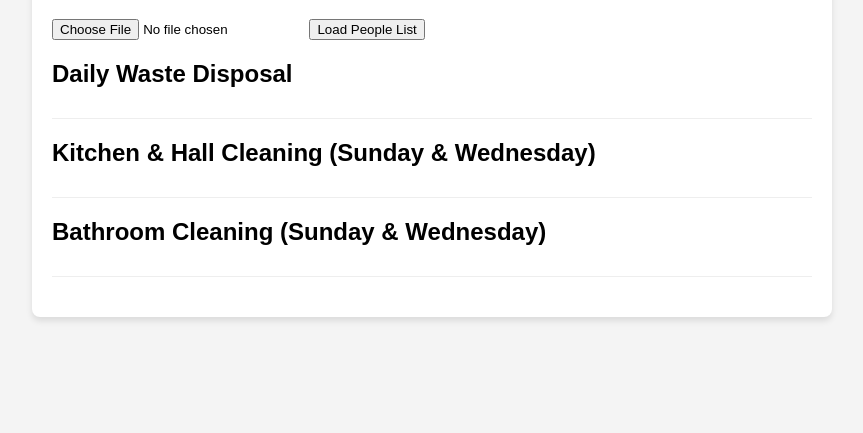
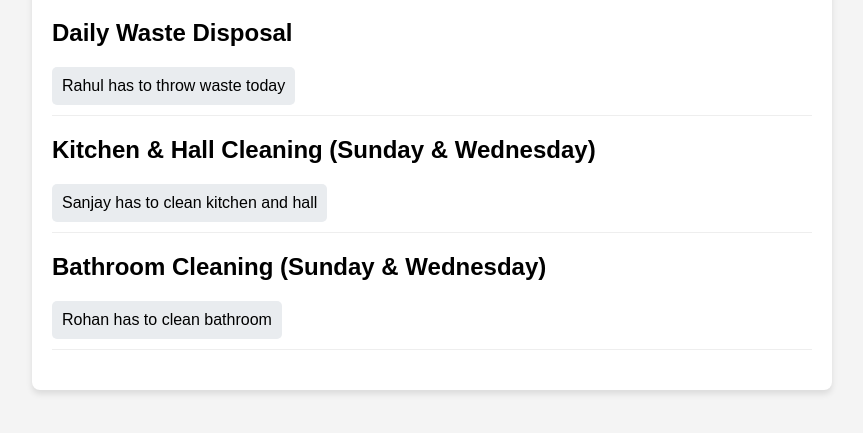
Before and after one commit to idev-design/test01, a plain HTML site: page index.html in a window 1280 px wide. Shown: the part 101-534 px from the top of the page, without its empty margins (208-1071 px from the left). Drawn offline with Linux system fonts and the light colour scheme.

Commit message:
Update index.html
Management

```diff
--- a/index.html
+++ b/index.html
@@ -32,19 +32,11 @@
             padding: 10px;
             border-radius: 5px;
         }
-        #fileUpload {
-            margin-bottom: 20px;
-        }
     </style>
 </head>
 <body>
     <div class="container">
         <h1>Bachelor Room Management</h1>
-
-        <div id="fileUpload">
-            <input type="file" id="peopleFile" accept=".txt">
-            <button onclick="loadPeopleFile()">Load People List</button>
-        </div>
 
         <div class="task-section">
             <h2>Daily Waste Disposal</h2>
@@ -63,24 +55,19 @@
     </div>
 
     <script>
-        let peopleList = [];
-        let currentDate = new Date();
+        // Hardcoded list of people
+        const peopleList = [
+            'Rahul',
+            'Amit',
+            'Vikram',
+            'Sanjay',
+            'Rohan'
+        ];
 
-        function loadPeopleFile() {
-            const fileInput = document.getElementById('peopleFile');
-            const file = fileInput.files[0];
+        // Function to assign tasks
+        function assignTasks() {
+            const currentDate = new Date();
 
-            if (file) {
-                const reader = new FileReader();
-                reader.onload = function(e) {
-                    peopleList = e.target.result.split(',').map(name => name.trim());
-                    assignTasks();
-                };
-                reader.readAsText(file);
-            }
-        }
-
-        function assignTasks() {
             // Waste Disposal - Rotate daily
             const wasteDisposalIndex = currentDate.getDate() % peopleList.length;
             document.getElementById('wasteDisposalList').innerHTML =
@@ -101,6 +88,9 @@
                 document.getElementById('bathroomCleaningList').innerHTML = 'No bathroom cleaning today';
             }
         }
+
+        // Call assignTasks when the page loads
+        window.onload = assignTasks;
     </script>
 </body>
 </html>
```
